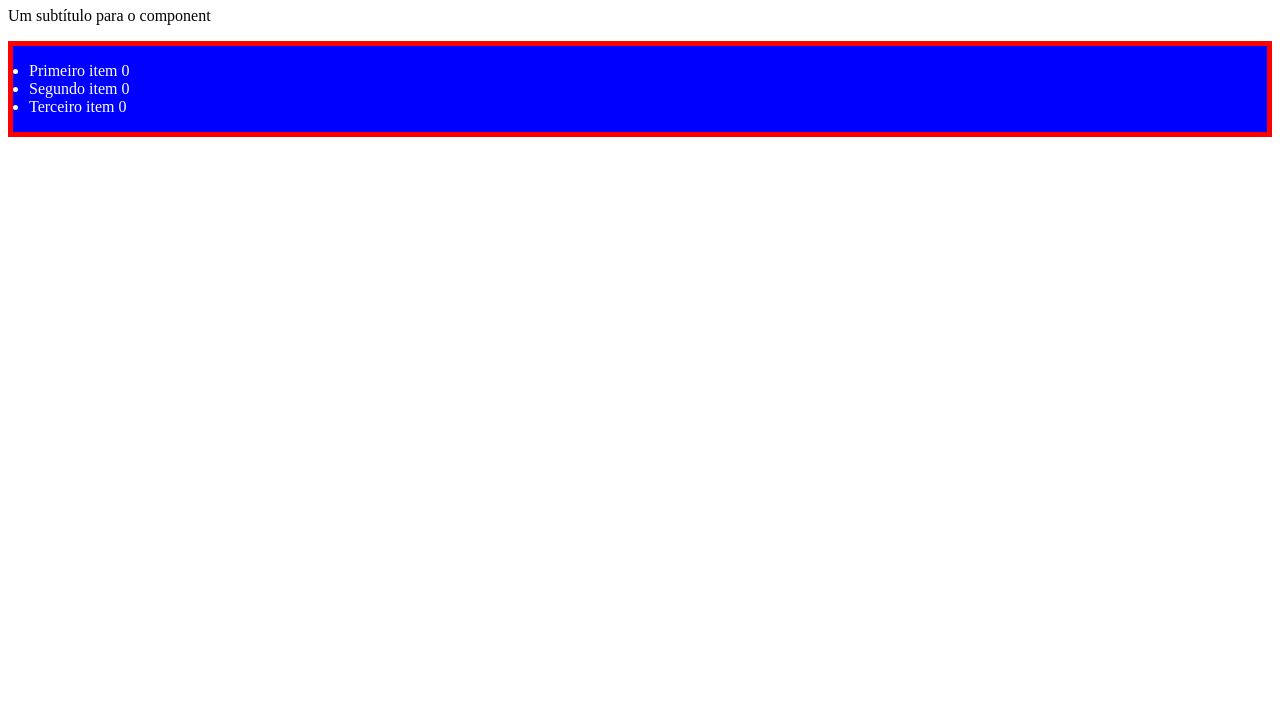
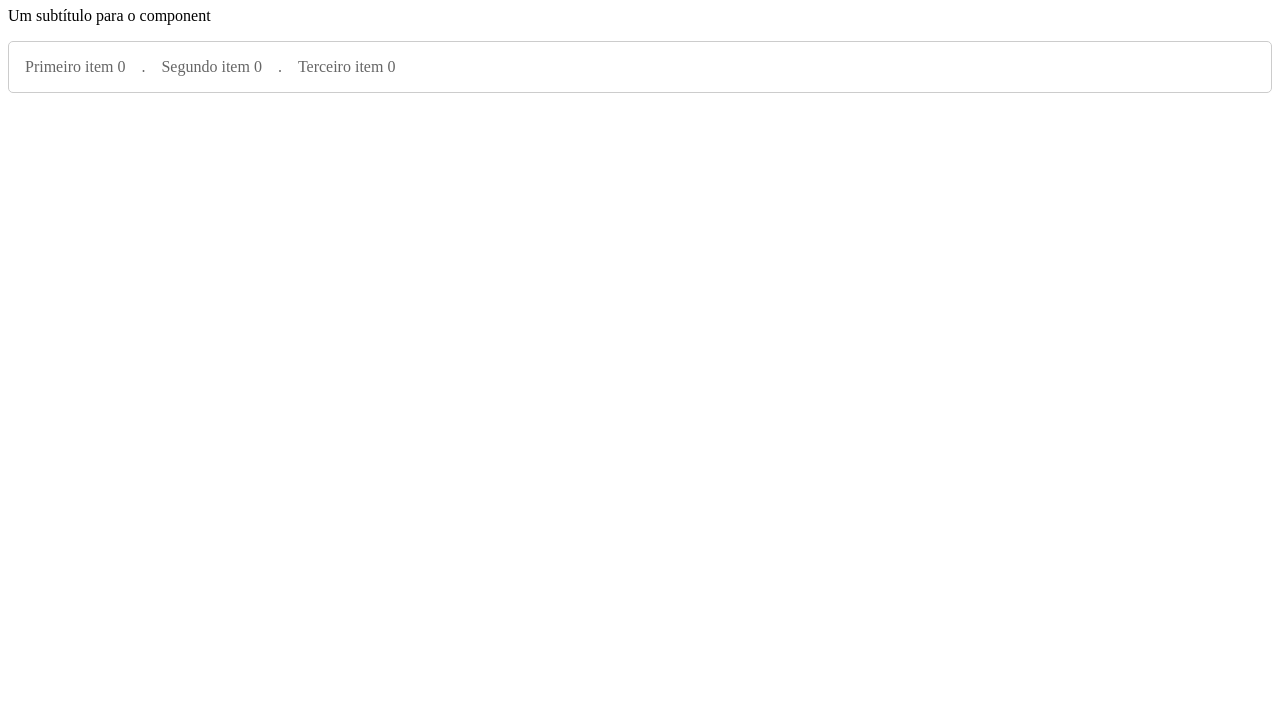
Before and after one commit to to-codando/down-js-core, a plain HTML site: page index.html in a window 1280 px wide. Shown: the part 73-800 px from the top of the page. Drawn offline with Linux system fonts and the light colour scheme.

Commit message:
feat: include component tag element error notification and css scoped feature

```diff
--- a/components/appMenu.js
+++ b/components/appMenu.js
@@ -1,9 +1,55 @@
 const styles = ({ css }) => css`
+  #ctx {
+    display: flex;
+    width: 100%;
+  }
   .ctx-menu {
-    background: blue;
-    border: 5px red solid;
+    display: flex;
+    justify-content: flex-start;
+    align-items: flex-start;
+    width: calc(100% - 2rem);
     padding: 1rem;
-    color: #fff;
+    margin: 0;
+    border: 1px #ccc solid;
+    border-radius: 5px;
+  }
+
+  .ctx-menu li {
+    list-style: none;
+    color: #666;
+  }
+  .ctx-menu li + li {
+    margin-left: 1rem;
+  }
+
+  .ctx-menu li + li::before {
+    content: '.';
+    margin-right: 1rem;
+  }
+
+  @media all and (max-width: 980px) {
+    .ctx-menu {
+      flex-wrap: wrap;
+    }
+    .ctx-menu li {
+      display: flex;
+      width: 100%;
+      padding: 1rem;
+    }
+    .ctx-menu li + li {
+      margin-left: 0;
+      margin-top: 0;
+      border-top: 1px #ccc dotted;
+    }
+    .ctx-menu li::before {
+      display: none;
+    }
+    .ctx-menu li:first-of-type {
+      padding-top: 0;
+    }
+    .ctx-menu li:last-of-type {
+      padding-bottom: 0;
+    }
   }
 `
 
--- a/index.html
+++ b/index.html
@@ -1,15 +1,14 @@
 <!DOCTYPE html>
 <html lang="en">
   <head>
-  <meta charset="UTF-8">
-  <meta http-equiv="X-UA-Compatible" content="IE=edge">
-  <meta name="viewport" content="width=device-width, initial-scale=1.0">
+    <meta charset="UTF-8" />
+    <meta http-equiv="X-UA-Compatible" content="IE=edge" />
+    <meta name="viewport" content="width=device-width, initial-scale=1.0" />
     <title>Document</title>
   </head>
   <body>
     <div id="app">
       <div component="app-header"></div>
-    <div component="app-header-b"></div>
     </div>
     <script src="./main.js" type="module"></script>
   </body>
--- a/lib/component.factory.js
+++ b/lib/component.factory.js
@@ -12,6 +12,7 @@ export const componentFactory = (factory) => {
   const _props = observerFactory({})
   const _methods = methodsFactory(_state, _props)
   const _validator = validatorFactory(errorFactory)
+  const _factoryName = factory.name
 
   const _hooks = hooksFactory({
     state: _state,
@@ -31,7 +32,11 @@ export const componentFactory = (factory) => {
     parentProps: _props
   })
 
-  const _view = viewFactory({ events: _events, children: _children })
+  const _view = viewFactory({
+    events: _events,
+    children: _children,
+    tagName: _factoryName
+  })
 
   const view = (viewDecorator) => {
     _validator.typeValidate({ viewDecorator }, 'function')
--- a/lib/errorFactory.js
+++ b/lib/errorFactory.js
@@ -4,7 +4,8 @@ export const errorFactory = () => {
     string: 'is not a string and must be.',
     object: 'is not a object and must be.',
     hookKey: 'is not valid hook key and must be.',
-    method: 'method is not a function and must be.'
+    method: 'method is not a function and must be.',
+    HTMLElement: 'component html tag element not found and must be.'
   }
 
   const emit = (message, paramName) => {
--- a/lib/validators.js
+++ b/lib/validators.js
@@ -9,13 +9,16 @@ export const isString = (value) => _validateValueAndType(value, 'string')
 export const isObject = (value) =>
   value && value === Object(value) && !Array.isArray(value)
 
+export const isHTMLElement = (value) => !!value && !!value.tagName
+
 export const validatorFactory = (errorFactory) => {
   const _error = errorFactory()
 
   const _validators = {
     function: isFunction,
     string: isString,
-    object: isObject
+    object: isObject,
+    HTMLElement: isHTMLElement
   }
 
   const _validHookList = [
@@ -49,6 +52,11 @@ export const validatorFactory = (errorFactory) => {
     })
   }
 
+  const validateElement = (element, tagName) => {
+    if (isHTMLElement(element)) return
+    _error.emit(_error.get('HTMLElement'), tagName)
+  }
+
   const validateMethods = (methods) => {
     typeValidate({ methods }, 'object')
     const typeError = 'method'
@@ -64,6 +72,7 @@ export const validatorFactory = (errorFactory) => {
   return {
     typeValidate,
     validateHooks,
-    validateMethods
+    validateMethods,
+    validateElement
   }
 }
--- a/lib/viewFactory.js
+++ b/lib/viewFactory.js
@@ -4,14 +4,14 @@ import { errorFactory } from './errorFactory.js'
 import { domFactory } from './dom.factory.js'
 import { taggedTemplate } from './tagTemplate.js'
 
-export const viewFactory = ({ events, children }) => {
+export const viewFactory = ({ events, children, tagName }) => {
   const _view = {}
   const _validator = validatorFactory(errorFactory)
   const _dom = {}
   let _element = null
   let _componentId = ''
 
-  const _applyContext = (text, id) => text.replace(/ctx-/gi, `${_componentId}-`)
+  const _applyContext = (text, id) => text.replace(/ctx/gi, `${_componentId}`)
 
   const _bindStyles = () => {
     const styleExists = document.querySelector(`style#${_componentId}`)
@@ -25,6 +25,7 @@ export const viewFactory = ({ events, children }) => {
 
     styleElement.innerHTML = _applyContext(styles, _componentId)
     document.querySelector('head').append(styleElement)
+    _element.setAttribute('id', _componentId)
   }
 
   const add = (key, factory) => {
@@ -35,6 +36,7 @@ export const viewFactory = ({ events, children }) => {
   }
 
   const render = ({ props, state }) => {
+    _validator.validateElement(_element, tagName)
     const html = taggedTemplate
     const template = _view.template({ props, state, html })
     _element.innerHTML = _applyContext(template, `${_componentId}-`)
@@ -44,6 +46,7 @@ export const viewFactory = ({ events, children }) => {
   }
 
   const register = (element) => {
+    _validator.validateElement(element, tagName)
     _element = element
     const selector =
       element.getAttribute('component') || element.tagName.toLowerCase()
```
Lines whose indentation alone changed are shown as unchanged.
